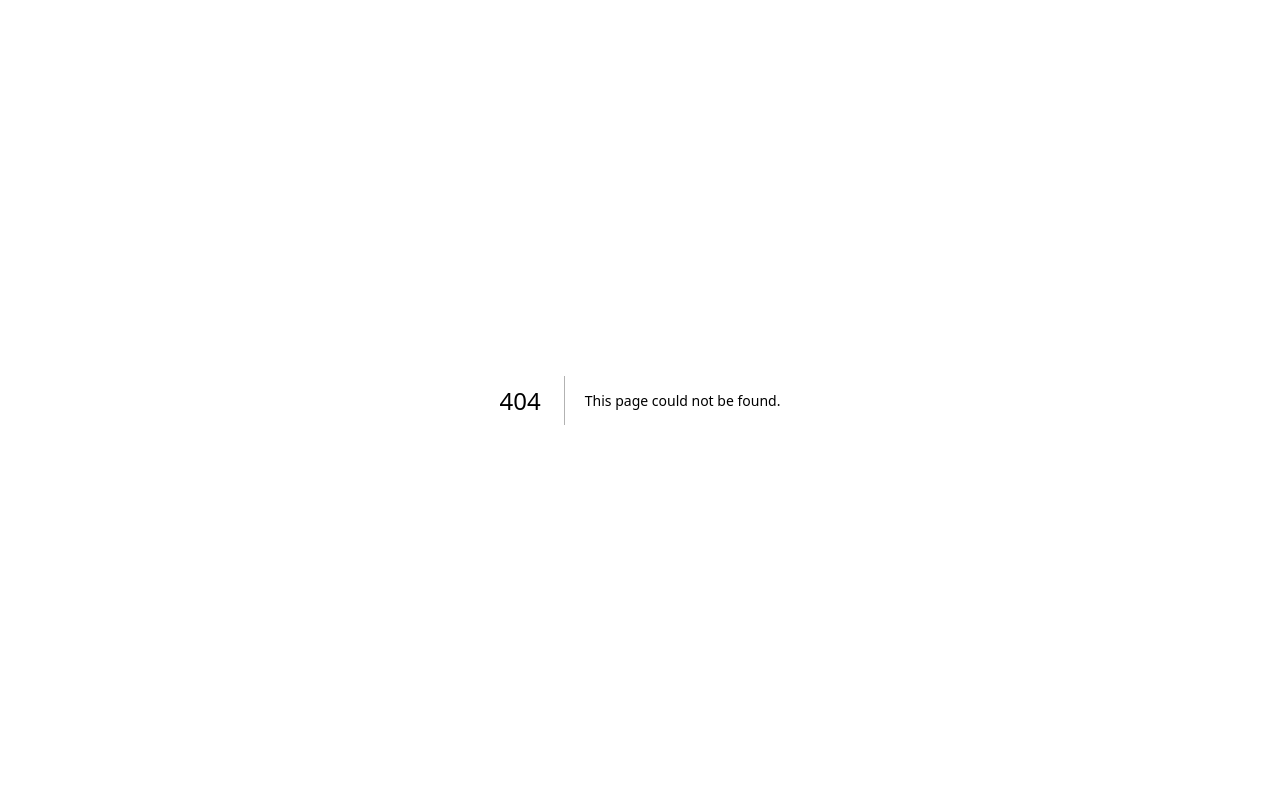
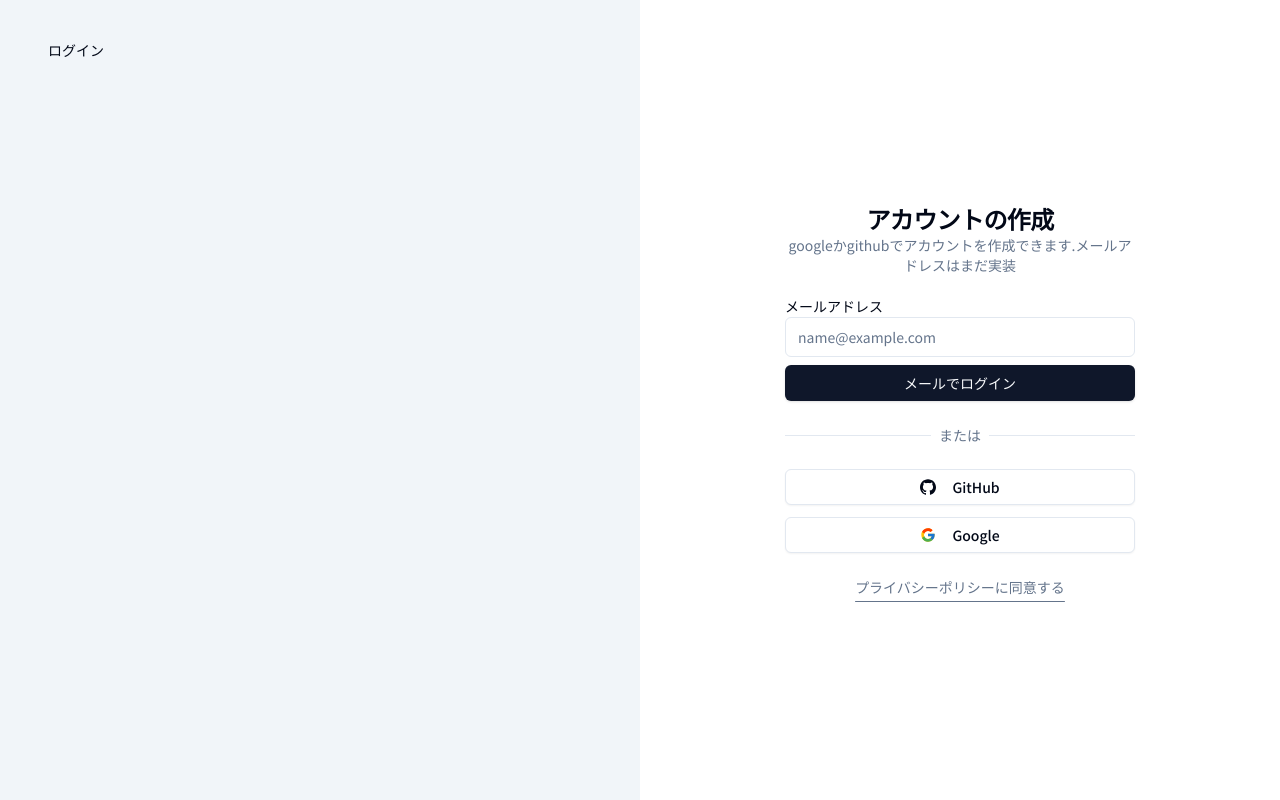
Before and after one commit to Kanatanagano/dpot-edit-kairo-model, a Next.js app: page /register in a window 1280 px wide. Before the commit this address had no page. Built offline with nearby package versions, Linux system fonts and the light colour scheme.

Commit message:
登録画面をつくりました

```diff
--- /dev/null
+++ b/app/(auth)/register/page.tsx
@@ -0,0 +1,39 @@
+import { buttonVariants } from '@/components/ui/button';
+import UserAuthForm from '@/components/ui/user-auth-form';
+import { cn } from '@/lib/utils';
+import Link from 'next/link';
+
+export default function Register() {
+  return (
+    <div className="grid flex-col lg:grid-cols-2 h-screen w-screen items-center justify-center lg:max-w-none lg:px-0">
+      <Link
+        href={'/login'}
+        className={cn(
+          buttonVariants({ variant: 'ghost' }),
+          'absolute left-4 top-4 md:left-8 md:top-8'
+        )}
+      >
+        ログイン
+      </Link>
+      <div className="h-full bg-muted lg:block hidden" />
+
+        <div className="mx-auto w-full sm:w-[350px] flex flex-col justify-center space-y-6">
+          <div className="text-center space-u-2">
+            <h1 className="text-2xl font-semibold tracking-tight">
+              アカウントの作成
+            </h1>
+            <p className="text-sm text-muted-foreground">
+              googleかgithubでアカウントを作成できます.メールアドレスはまだ実装
+            </p>
+          </div>
+          <UserAuthForm />
+
+          <p className="text-muted-foreground px-8 text-center text-sm">
+            <Link href={'/privacy'} className="underline underline-offset-8">
+              プライバシーポリシーに同意する
+            </Link>
+          </p>
+        </div>
+      </div>
+  );
+}
```
